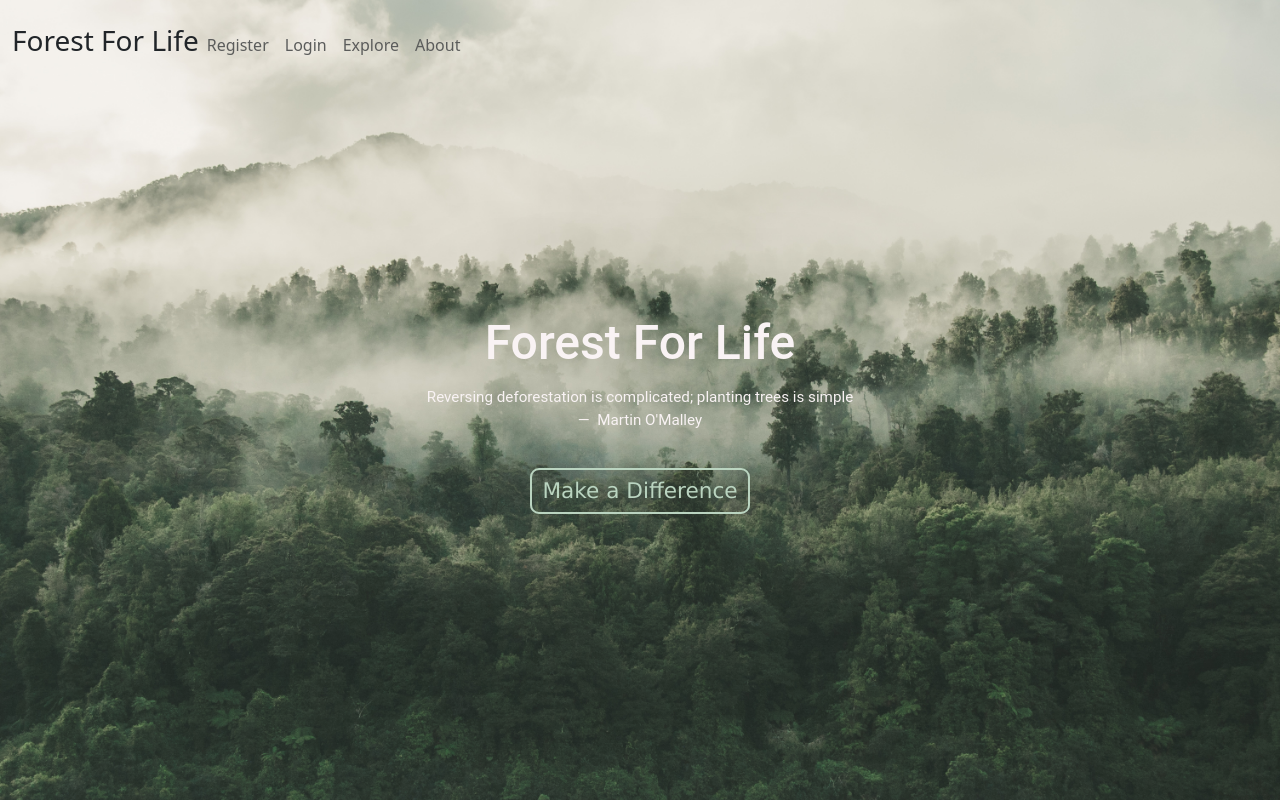
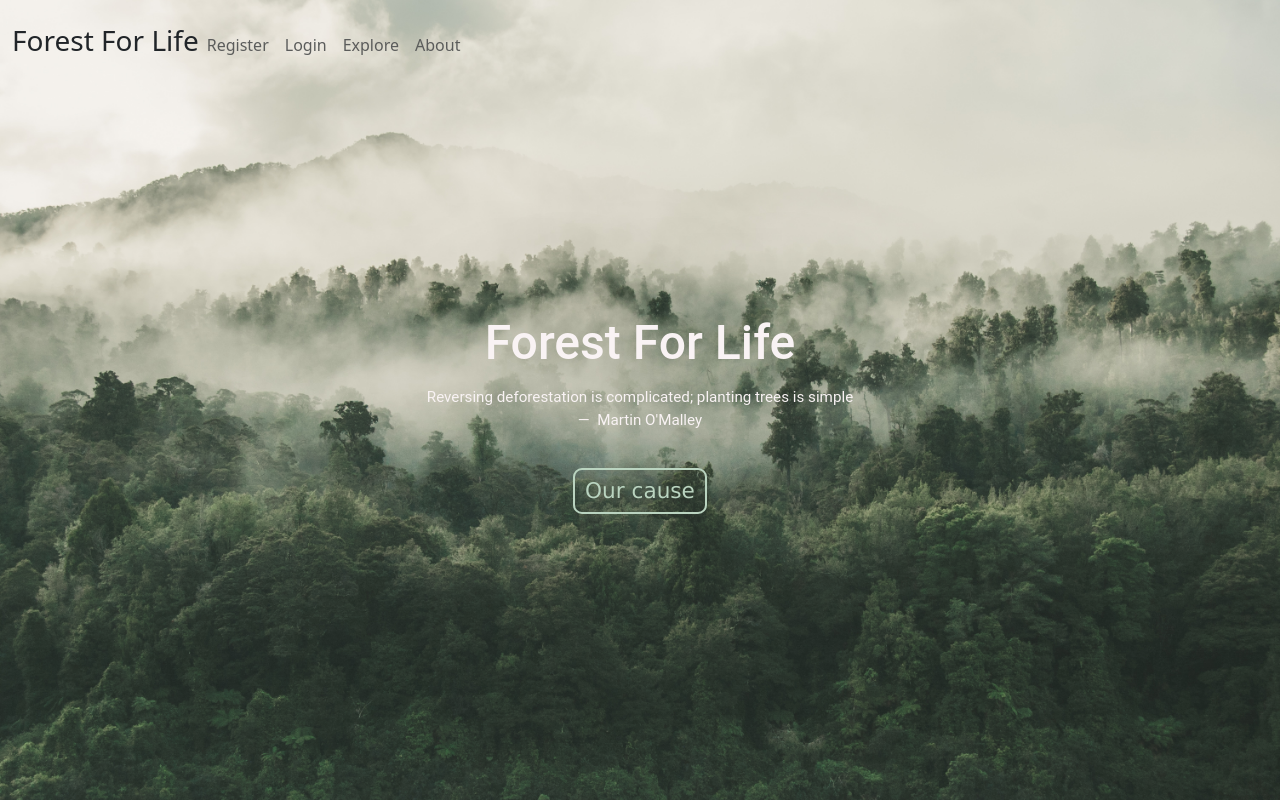
Before and after one commit to benlongcroft/ForestForLife, a Django app: page / in a window 1280 px wide. Shown: the top 804 px of the page. Run offline with Django 3.2, Linux system fonts and the light colour scheme; some libraries are stand-ins or nearby versions.

Commit message:
changed the button on the home page

```diff
--- a/templates/index.html
+++ b/templates/index.html
@@ -42,7 +42,7 @@
                          Martin O'Malley <cite title="https://www.huffpost.com/entry/reversing-deforestation-i_b_1465102"></cite>
                     </figcaption>
                 </figure>
-                <a class="btn" href="/explore">Make a Difference</a>
+                <a class="btn" href="/explore">Our cause</a>
             </div>
         </div>
     </section>
```
